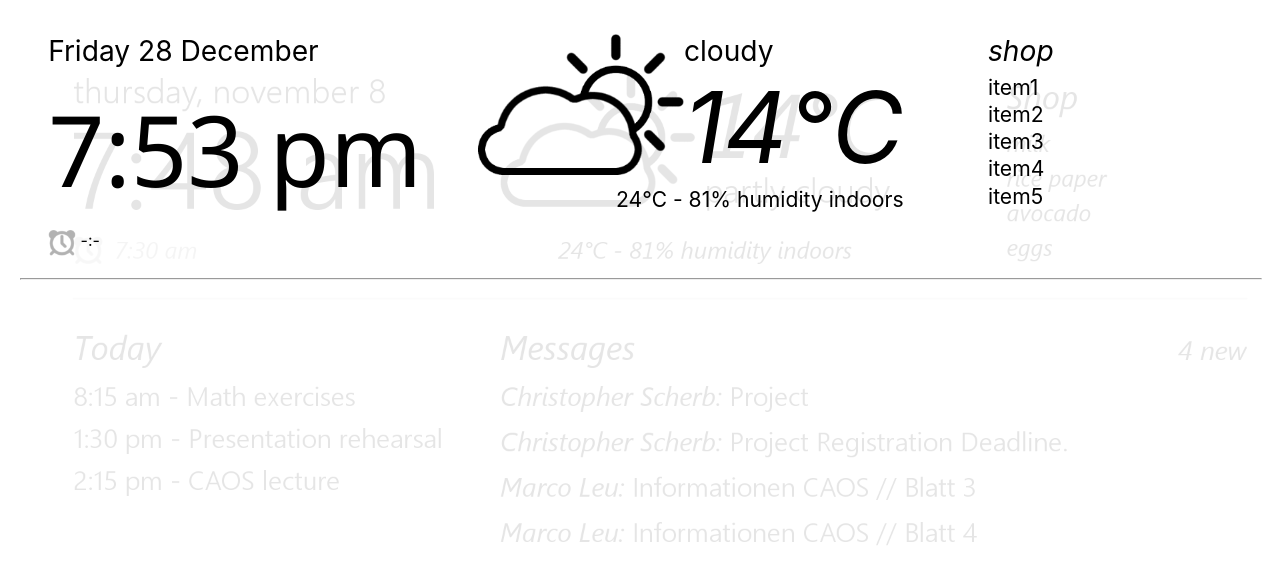
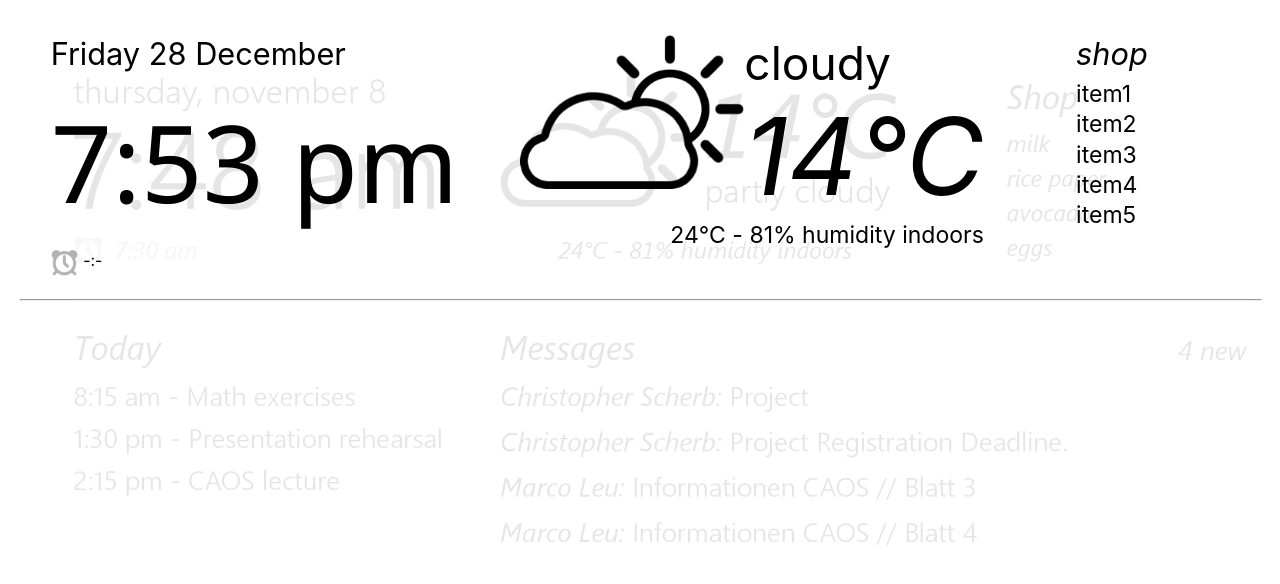
Before and after one commit to dacostaeric/smartpi, a React (Create React App) app in the folder smartpi-react/: page / in a window 1280 px wide. Shown: the top 584 px of the page. Built offline with nearby package versions, Linux system fonts and the light colour scheme.

Commit message:
Remove repetition in theme

```diff
--- a/smartpi-react/src/theme.js
+++ b/smartpi-react/src/theme.js
@@ -1,5 +1,12 @@
-const scale = 1.1;
+const scale = 1.2;
 const unit = "vw";
+
+const size = {
+  large: scale * 7 + unit,
+  sub: scale * 3 + unit,
+  medium: scale * 2 + unit,
+  small: scale * 1.5 + unit
+};
 
 const theme = {
   fontFamily: "Segoe UI",
@@ -8,11 +15,6 @@ const theme = {
   smallWidth: scale * 34 + unit,
   largeWidth: scale * 66 + unit,
   tilePadding: scale * 1 + unit + " " + scale * 2 + unit,
-  size: {
-    large: scale * 7 + unit,
-    sub: scale * 3 + unit,
-    small: scale * 1.5 + unit
-  },
   time: {
     dateTextSize: scale * 2 + unit,
     clockSize: scale * 7 + unit,
@@ -21,19 +23,27 @@ const theme = {
   },
   weather: {
     iconHeight: scale * 10 + unit,
-    temperatureSize: scale * 7 + unit,
-    weatherTextSize: scale * 2 + unit,
-    sensorTextSize: scale * 1.5 + unit,
+    temperatureSize: size.large,
+    weatherTextSize: size.sub,
+    sensorTextSize: size.small,
     sensorTextMargin: scale * 0 + unit
   },
   shopping: {
     marginLeft: scale * 2 + unit,
     size: {
-      heading: scale * 2 + unit,
-      item: scale * 1.5 + unit
+      heading: size.medium,
+      item: size.small
     },
     headingMargin: scale * .5 + unit,
     itemMargin: scale * .15 + unit
+  },
+  calendar: {
+    size: {
+      heading: size.medium,
+      event: size.small
+    },
+    headingMargin: scale * .5 + unit,
+    eventMargin: scale * .15 + unit
   }
 };
 
```
